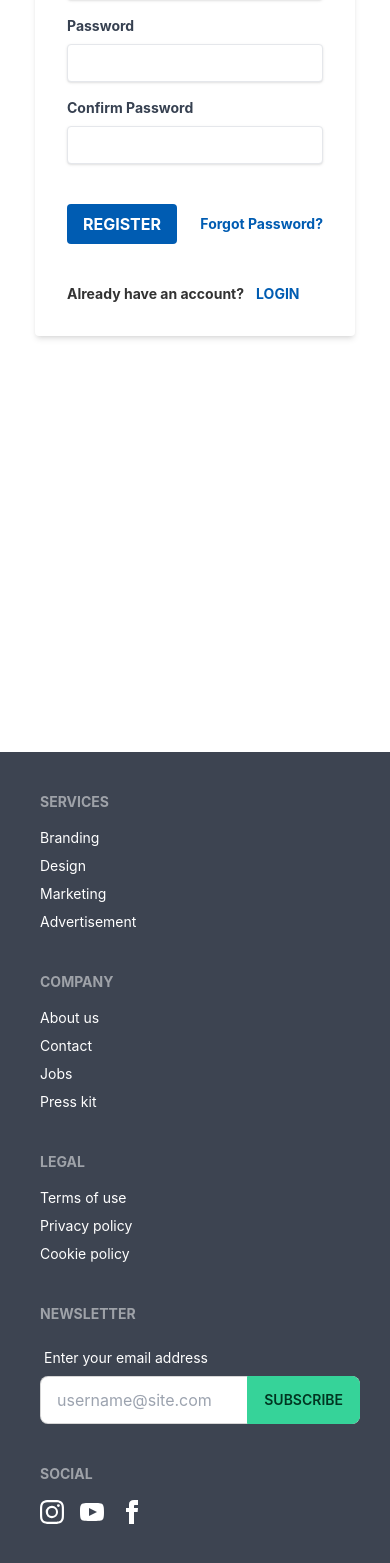
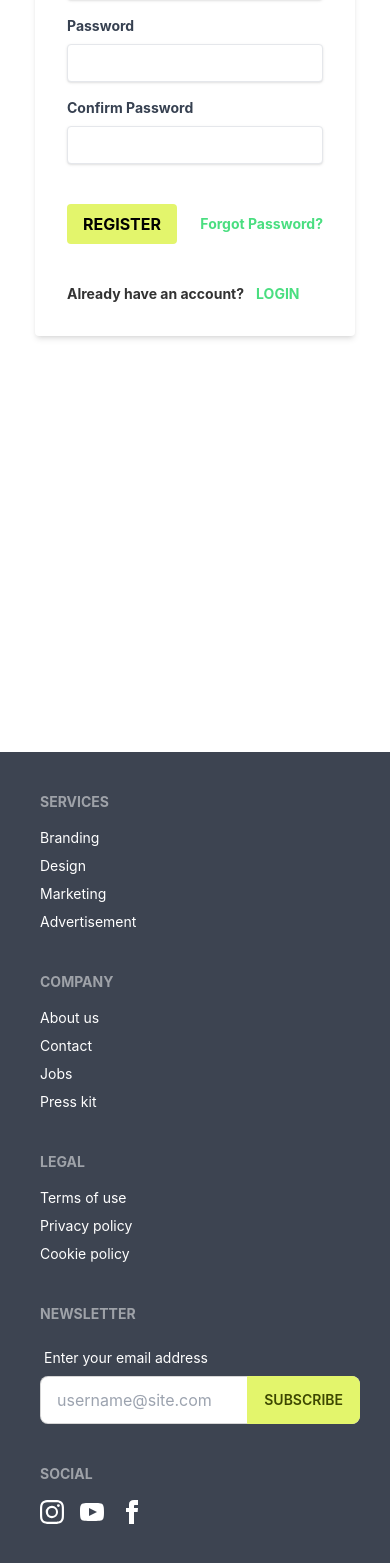
Before and after one commit to MAYINUDDINDIU/EasyMart-runtime-terror-frontend, a React (Create React App) app: page /register in a window 390 px wide. Shown: the part 329-1892 px from the top of the page. Built offline with nearby package versions, Linux system fonts and the light colour scheme.

Commit message:
mega navbar mobile menu background color changed

```diff
--- a/src/App.js
+++ b/src/App.js
@@ -39,7 +39,7 @@ function App() {
       {desktop ? <Navbar></Navbar> : <MegaNavbar></MegaNavbar>}
 
       <div className="flex">
-        <div className="w-1/4 z-10">
+        <div className="w-1/5 z-10">
           {desktop ? <SidebarCatagory></SidebarCatagory> : null}
         </div>
         <div className={`${desktop ? "w-4/5" : "w-full"}`}>
--- a/src/Pages/Product/Product.js
+++ b/src/Pages/Product/Product.js
@@ -12,7 +12,7 @@ const Product = () => {
         OUR BEST PRODUCTS
       </h2>
 
-      <div className=" w-full mb-4">
+      <div className=" w-full mb-20">
         <ul className="menu flex-col md:flex-row justify-center gap-4 menu-horizontal">
           <button className='btn text-white font-bold'><li><Link to=''>All Collection</Link></li></button>
           <button className='btn text-white font-bold'><li><Link to='/mencollection'>Men's Collection</Link></li></button>
--- a/src/Pages/Shared/Footer.js
+++ b/src/Pages/Shared/Footer.js
@@ -31,7 +31,7 @@ const Footer = () => {
                     </label>
                     <div className="relative">
                         <input type="text" placeholder="username@site.com" className="input input-bordered w-full pr-16" />
-                        <button className="btn btn-success absolute top-0 right-0 rounded-l-none">Subscribe</button>
+                        <button className="btn btn-secondary absolute top-0 right-0 rounded-l-none">Subscribe</button>
                     </div>
                 </div>
             </div >
--- a/src/Pages/Shared/MegaNavbar.js
+++ b/src/Pages/Shared/MegaNavbar.js
@@ -127,7 +127,7 @@ const MegaNavbar = () => {
         {/* For  Mobile  nav  */}
         <ul
           className={`
-                md:hidden bg-[#005cb2] absolute w-full h-full bottom-0 py-24 pl-4 z-10 duration-500 text-white ${
+                md:hidden bg-white absolute w-full h-full bottom-0 py-24 pl-4 z-10 duration-500 text-black ${
                   open ? "left-0" : "left-[-100%]"
                 }
                 `}
@@ -135,11 +135,11 @@ const MegaNavbar = () => {
           <li>
             <div className="md:ml-10 border-b border-gray-500 py-2 w-[310px] flex justify-center items-center">
               <input
-                class="appearance-none bg-transparent border-none w-full text-white mr-1 py-1 px-2 leading-tight focus:outline-none"
+                class="appearance-none bg-transparent border-none w-full text-black mr-1 py-1 px-2 leading-tight focus:outline-none"
                 type="text"
                 placeholder="Search Products"
               ></input>
-              <div className="text-2xl text-white">
+              <div className="text-2xl text-black">
                 <ion-icon name="search-outline"></ion-icon>
               </div>
             </div>
@@ -148,7 +148,7 @@ const MegaNavbar = () => {
             <div className="w-1/2 cursor-pointer">
               <h4
                 className={`text-center my-3 p-3 ${
-                  showMenuItems ? "bg-primary" : "bg-gray-400 "
+                  showMenuItems ? "bg-secondary" : "bg-gray-400"
                 }`}
                 onClick={handleShowMenuItems}
               >
@@ -161,7 +161,7 @@ const MegaNavbar = () => {
               {" "}
               <h4
                 className={`text-center my-3 p-3 ${
-                  showCatagories ? "bg-primary" : "bg-gray-400 "
+                  showCatagories ? "bg-secondary" : "bg-gray-400 "
                 }`}
                 onClick={handleShowCatagories}
               >
--- a/src/Pages/Shared/Navlink.js
+++ b/src/Pages/Shared/Navlink.js
@@ -12,7 +12,7 @@ const NavLink = () => {
         <div>
           <div className="px-3 text-left md:cursor-pointer group font-sans normal-case font-bold">
             <h1
-              className="py-7 flex justify-between items-center md:pr-0 pr-5 group text-white"
+              className="py-7 flex justify-between items-center md:pr-0 pr-5 group text-black"
               onClick={() => {
                 heading !== link.name ? setHeading(link.name) : setHeading("");
                 setSubHeading("");
--- a/src/componets/Login/Login.js
+++ b/src/componets/Login/Login.js
@@ -65,13 +65,13 @@ const Login = () => {
 
           <div className="flex items-center justify-between mt-10">
             <button
-              className="bg-[#005cb2] hover:bg-blue-500 text-white font-bold py-2 px-4 rounded focus:outline-none focus:shadow-outline uppercase"
+              className="bg-secondary hover:bg-green-400 text-neutral font-bold py-2 px-4 rounded focus:outline-none focus:shadow-outline uppercase"
               type="submit"
             >
               login
             </button>
             <Link
-              className="inline-block align-baseline font-bold text-sm text-[#005cb2] hover:text-blue-500"
+              className="inline-block align-baseline font-bold text-sm text-green-400"
               to="#"
             >
               Forgot Password?
@@ -79,7 +79,7 @@ const Login = () => {
           </div>
           <p className=" font-bold text-sm text-left mt-10" to="/login">
             Don't have an account?
-            <Link to="/register" className="text-[#005cb2] mx-3 uppercase">
+            <Link to="/register" className="text-green-400 mx-3 uppercase">
               Register
             </Link>
           </p>
--- a/src/componets/Register/Register.js
+++ b/src/componets/Register/Register.js
@@ -93,13 +93,13 @@ const Register = () => {
           {passwordMatchError}
           <div className="flex items-center justify-between mt-10">
             <button
-              className="bg-[#005cb2] hover:bg-blue-500 text-white font-bold py-2 px-4 rounded focus:outline-none focus:shadow-outline uppercase"
+              className="bg-secondary hover:bg-green-500 text-black font-bold py-2 px-4 rounded focus:outline-none focus:shadow-outline uppercase"
               type="submit"
             >
               Register
             </button>
             <Link
-              className="inline-block align-baseline font-bold text-sm text-[#005cb2] hover:text-blue-500"
+              className="inline-block align-baseline font-bold text-sm text-green-400"
               to="#"
             >
               Forgot Password?
@@ -107,7 +107,7 @@ const Register = () => {
           </div>
           <p className=" font-bold text-sm text-left mt-10" to="/login">
             Already have an account?
-            <Link to="/login" className="text-[#005cb2] mx-3 uppercase">
+            <Link to="/login" className="text-green-400 mx-3 uppercase">
               Login
             </Link>
           </p>
```
